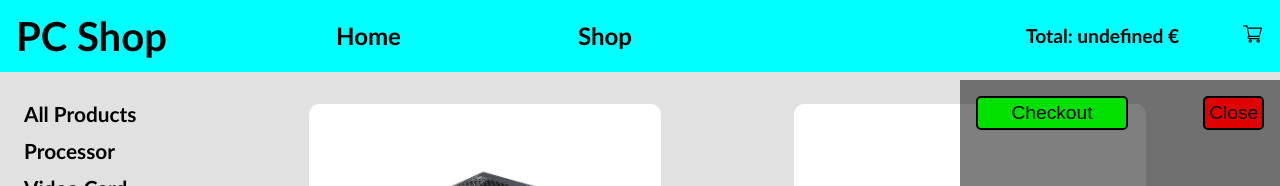
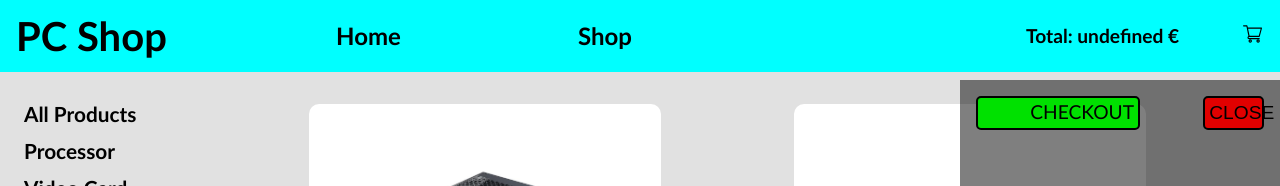
Before and after one commit to gizinski-jacek/shopping-cart-react, a React (Create React App) app: page /shop in a window 1280 px wide. Both pictures are taken after a click on the element 1252 px from the left and 36 px from the top of the page. Shown: the top 186 px of the page. Built offline with nearby package versions, Linux system fonts and the light colour scheme.

Commit message:
Cleanup, linking to checkout page.

```diff
--- a/src/components/Cart.js
+++ b/src/components/Cart.js
@@ -1,14 +1,16 @@
+import { Link } from 'react-router-dom';
 import CartItemWrapper from './utils/CartItemWrapper';
 
 const Cart = (props) => {
 	const { data, toggle } = props;
+	const { remove } = props;
 
 	const content = data.map((item, index) => {
 		return (
 			<CartItemWrapper
 				key={item.categoryId + index + item.Name}
 				data={item}
-				remove={props.remove}
+				remove={remove}
 			/>
 		);
 	});
@@ -16,11 +18,11 @@ const Cart = (props) => {
 	return (
 		<div className='cart'>
 			<div className='cartControls'>
-				<button className='checkout' onClick={toggle}>
-					Checkout
-				</button>
+				<Link to='/checkout' className='checkout' onClick={toggle}>
+					CHECKOUT
+				</Link>
 				<button className='close' onClick={toggle}>
-					Close
+					CLOSE
 				</button>
 			</div>
 			<div className='cartContents'>{content}</div>
```
